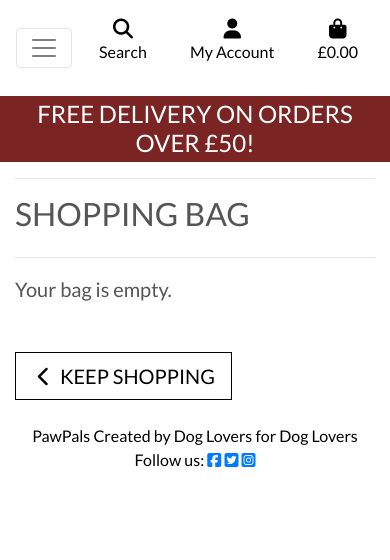
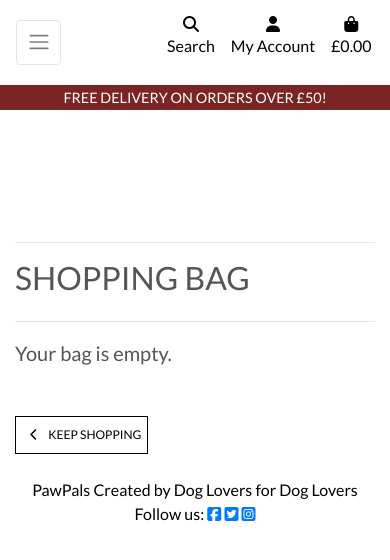
Before and after one commit to sundeepbassi/supershop_v1, a Django app: page /bag/ in a window 390 px wide. Shown: the top 560 px of the page. Run offline with Django 3.2, Linux system fonts and the light colour scheme; some libraries are stand-ins or nearby versions.

Commit message:
Add css for mobile navbar in base css file

```diff
--- a/static/css/base.css
+++ b/static/css/base.css
@@ -293,7 +293,7 @@ input[name='q']::placeholder {
 
 /* pad the top a bit when navbar is collapsed on mobile */
 @media (max-width: 991px) {
-    /*.header-container {
+    .header-container {
         padding-top: 116px;
     }*/
 
@@ -301,6 +301,53 @@ input[name='q']::placeholder {
         height: calc(100vh - 116px);
     }
 }
+
+.display-4.logo-font.text-black {
+    font-size: 2rem;
+}
+
+.nav-link {
+    padding: 0.15rem;
+}
+
+.nav-link i.fa-lg {
+    font-size: 1rem;
+}
+
+.navbar-toggler {
+    padding: .6rem .6rem;
+    font-size: 1rem;
+}
+
+#delivery-banner h4 {
+    font-size: .9rem;
+}
+
+.btn.btn-outline-black.rounded-0,
+.btn.btn-black.rounded-0 {
+    padding: .375rem .375rem;
+}
+
+.btn.btn-outline-black.rounded-0.btn-lg,
+.btn.btn-black.rounded-0.btn-lg {
+    padding: .375rem .375rem;
+    font-size: .75rem;
+}
+
+.increment-qty, .decrement-qty {
+    padding: .25rem .5rem !important;
+}
+}
+
+
+
+
+
+
+
+
+
+
 
 /* Styling for product reviews */
 .product-review-box {
```
